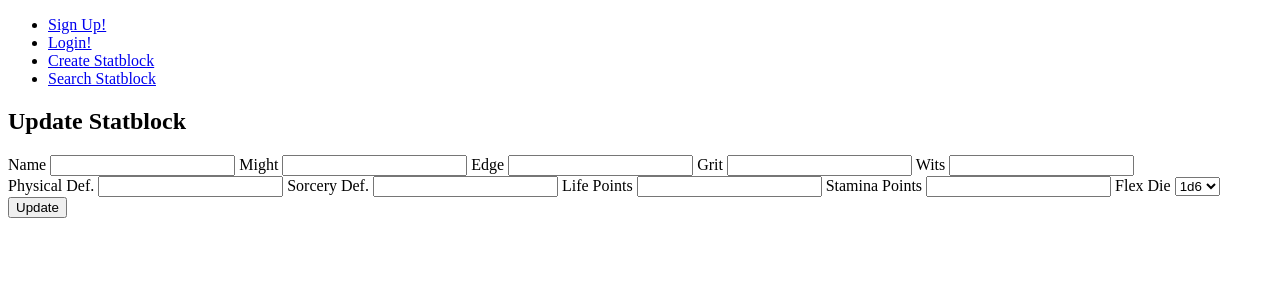
After one commit to adam-good/AnoVTT, a Flask app: page /statblock/update/1 in a window 1280 px wide. The commit adds this page. Shown: the top 300 px of the page. Run offline with Flask 3, Linux system fonts and the light colour scheme; data that the repository does not hold is empty.

Commit message:
Added statblock update functionality

```diff
--- a/webapp/controllers/statblock_controller.py
+++ b/webapp/controllers/statblock_controller.py
@@ -14,9 +14,9 @@ def search():
         name: str = form_data['name']
         # TODO: Fix this later
         id: int = Statblock.query.filter(Statblock.name == name).first().id
-        return redirect(url_for("statblock.show", variable={'statblock_id':id}))
+        return redirect(url_for("statblock.show", statblock_id=id))
     else:
-        return "fuck"
+        return "you found a bug in statblock.search"
 
 def store():
     if request.method == "GET":
@@ -40,7 +40,7 @@ def store():
         db_session.commit()
         return render_template("statblock/create.html")
     else:
-        return "fuck"
+        return "you found a bug in statblock.store"
 
 def show(statblock_id: int):
     statblock: Statblock = Statblock.query.filter(Statblock.id == statblock_id).first()
@@ -48,32 +48,39 @@ def show(statblock_id: int):
     return render_template('statblock/show.html')
 
 def update(statblock_id: int):
-    form_data = request.form
-    name:   str = form_data['name']
-    might:  int = int(form_data['might'])
-    edge:   int = int(form_data['edge'])
-    grit:   int = int(form_data['grit'])
-    wits:   int = int(form_data['wits'])
-    physical_defence:   int = int(form_data['physical_defence'])
-    sorcery_defence:    int = int(form_data['sorcery_defence'])
-    life_points:        int = int(form_data['life_points'])
-    stamina_points:     int = int(form_data['stamina_points'])
-    flex_die:           str = form_data['flex_die']
+    if request.method == "GET":
+        statblock: Statblock = Statblock.query.filter(Statblock.id == statblock_id).first()
+        g.statblock = statblock
+        return render_template("statblock/update.html")
+    elif request.method == "POST":
+        form_data = request.form
+        name:   str = form_data['name']
+        might:  int = int(form_data['might'])
+        edge:   int = int(form_data['edge'])
+        grit:   int = int(form_data['grit'])
+        wits:   int = int(form_data['wits'])
+        physical_defence:   int = int(form_data['physical_defence'])
+        sorcery_defence:    int = int(form_data['sorcery_defence'])
+        life_points:        int = int(form_data['life_points'])
+        stamina_points:     int = int(form_data['stamina_points'])
+        flex_die:           str = form_data['flex_die']
 
-    Statblock.query.filter(Statblock.id == statblock_id).update({
-        'name': name,
-        'might': might,
-        'edge': edge,
-        'grit': grit,
-        'wits': wits,
-        'physical_defence': physical_defence,
-        'sorcery_defence': sorcery_defence,
-        'life_points': life_points,
-        'stamina_points': stamina_points,
-        'flex_die': flex_die
-    })
-    db_session.commit()
-    return f"success"
+        Statblock.query.filter(Statblock.id == statblock_id).update({
+            'name': name,
+            'might': might,
+            'edge': edge,
+            'grit': grit,
+            'wits': wits,
+            'physical_defence': physical_defence,
+            'sorcery_defence': sorcery_defence,
+            'life_points': life_points,
+            'stamina_points': stamina_points,
+            'flex_die': flex_die
+        })
+        db_session.commit()
+        return redirect(url_for("statblock.show", statblock_id=statblock_id))
+    else:
+        return "you found a bug in statblock.update"
 
 def destroy(statblock_id: int):
     Statblock.query.filter(Statblock.id == statblock_id).delete()
--- a/webapp/routes/statblock_bp.py
+++ b/webapp/routes/statblock_bp.py
@@ -7,5 +7,5 @@ statblock_bp.route('/', methods=['GET'])(index)
 statblock_bp.route('/create', methods=['GET', 'POST'])(store)
 statblock_bp.route('/search', methods=['GET', 'POST'])(search)
 statblock_bp.route('/<int:statblock_id>', methods=['GET'])(show)
-statblock_bp.route('/<int:statblock_id>', methods=['POST'])(update)
-statblock_bp.route('/<int:statblock_id>', methods=['DELETE'])(destroy)
+statblock_bp.route('/update/<int:statblock_id>', methods=['GET','POST'])(update)
+statblock_bp.route('/remove/<int:statblock_id>', methods=['DELETE'])(destroy)
--- a/webapp/templates/statblock/show.html
+++ b/webapp/templates/statblock/show.html
@@ -16,5 +16,7 @@
 <p>Stamina: {{ g.statblock['stamina_points'] }}</p>
 <p>Flex Die: {{ g.statblock['flex_die'] }}</p>
 
+<a href="{{ url_for('statblock.update', statblock_id=g.statblock['id']) }}">Update</a>
+
 
 {% endblock %}
--- /dev/null
+++ b/webapp/templates/statblock/update.html
@@ -0,0 +1,55 @@
+{% extends 'base.html' %}
+
+{% block header %}
+    <h1>{% block title %}Update Statblock{% endblock %}</h1>
+{% endblock %}
+
+{% block content %}
+    <form method="post">
+        <label for="name">Name</label>
+        <input type="text" name="name" id="name" required
+        value="{{ g.statblock['name'] }}">
+
+        <label for="might">Might</label>
+        <input type="number" name="might" id="might"
+        value="{{ g.statblock['might'] }}">
+
+        <label for="edge">Edge</label>
+        <input type="number" name="edge" id="edge"
+        value="{{ g.statblock['edge'] }}">
+
+        <label for="grit">Grit</label>
+        <input type="number" name="grit" id="grit"
+        value="{{ g.statblock['grit'] }}">
+
+        <label for="wits">Wits</label>
+        <input type="number" name="wits" id="wits"
+        value="{{ g.statblock['wits'] }}">
+
+        <br/>
+
+        <label for="physical_defence">Physical Def.</label>
+        <input type="number" name="physical_defence" id="physical_defence"
+        value="{{ g.statblock['physical_defence'] }}">
+
+        <label for="sorcery_defence">Sorcery Def.</label>
+        <input type="number" name="sorcery_defence" id="sorcery_defence"
+        value="{{ g.statblock['sorcery_defence'] }}">
+
+        <label for="life_points">Life Points</label>
+        <input type="number" name="life_points" id="life_points"
+        value="{{ g.statblock['life_points'] }}">
+
+        <label for="stamina_points">Stamina Points</label>
+        <input type="number" name="stamina_points" id="stamina_points"
+        value="{{ g.statblock['stamina_points'] }}">
+
+        <label for="flex_die">Flex Die</label>
+        <select name="flex_die" id="flex_die">
+            <option value="1d6">1d6</option>
+            <option value="2d6">2d6</option>
+        </select>
+
+        <input type="submit" value="Update">
+    </form>
+{% endblock %}
```
